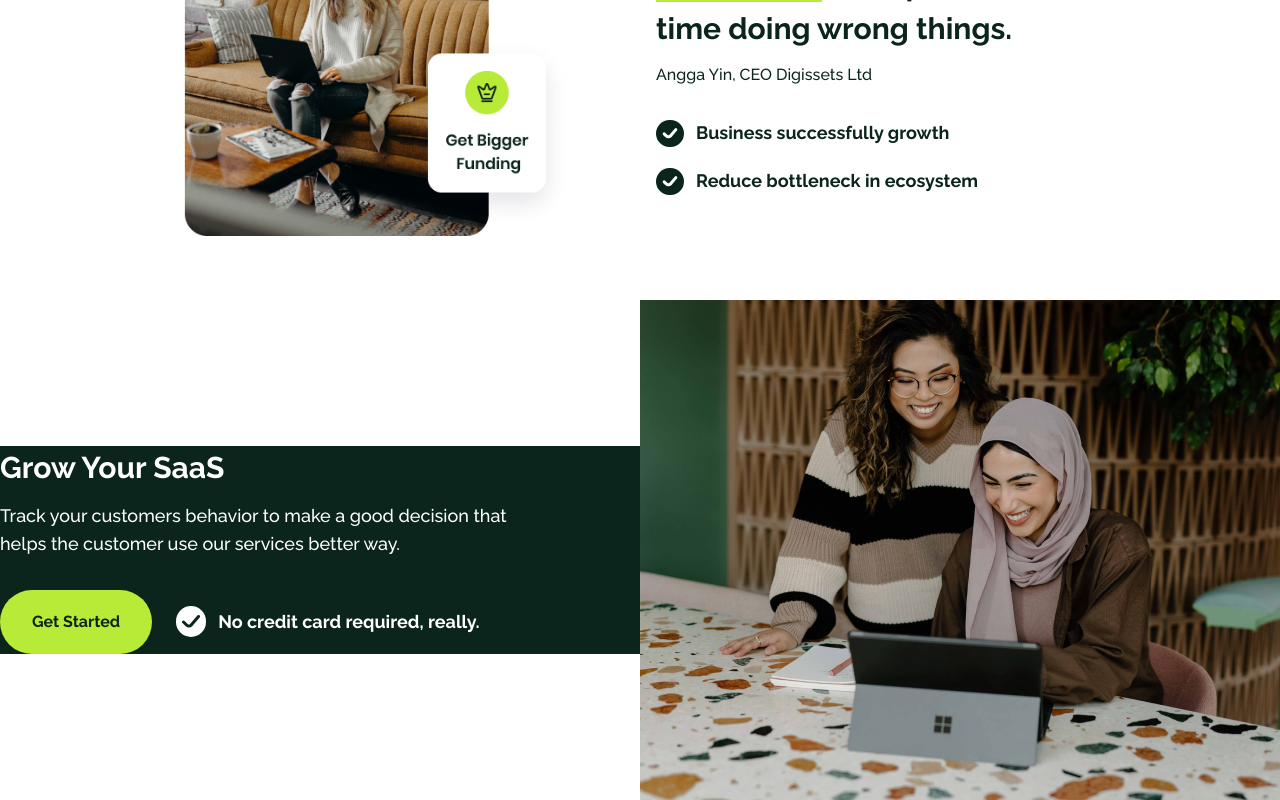
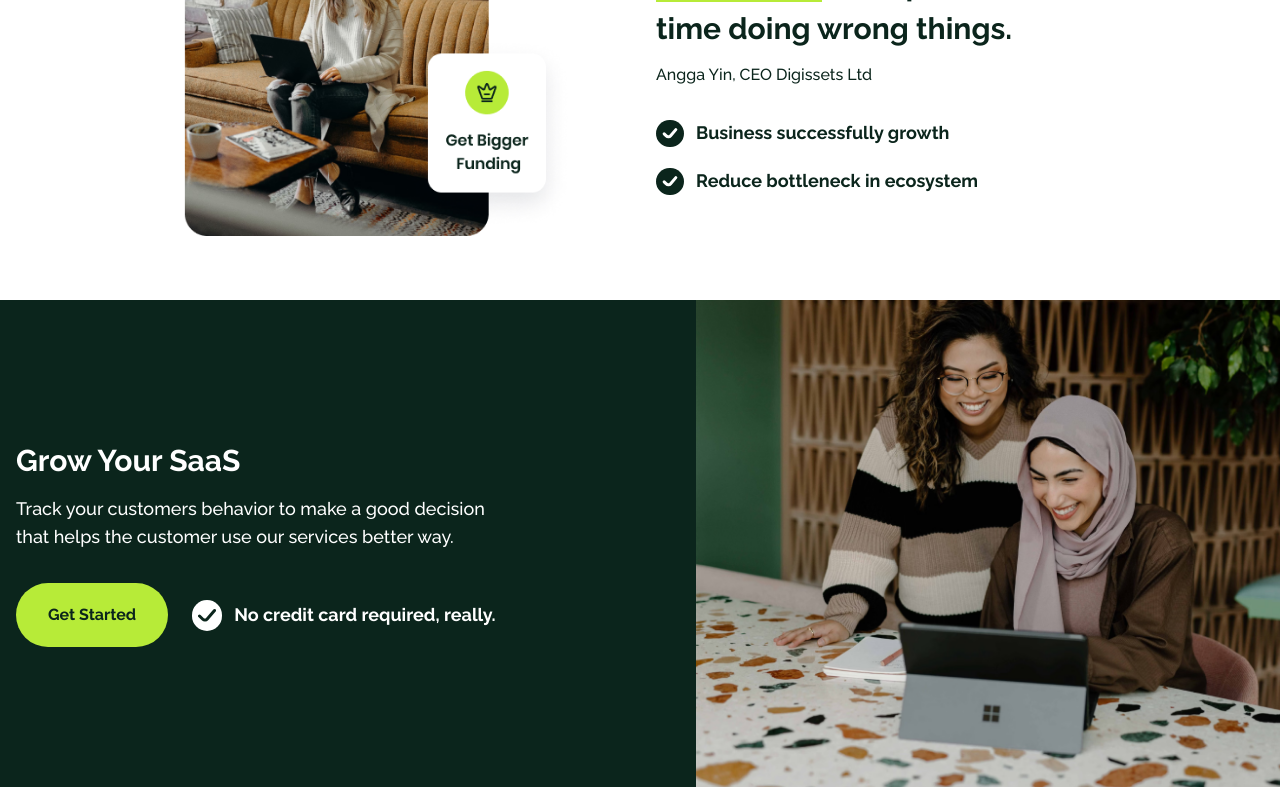
Before and after one commit to ervanervan/pasti-laris, a React (Vite) app: page / in a window 1280 px wide. Shown: the part 3578-4378 px from the top of the page. Built offline with nearby package versions, Linux system fonts and the light colour scheme; a web font is replaced by a local one.

Commit message:
update: get started component

```diff
--- a/src/components/GetStarted.jsx
+++ b/src/components/GetStarted.jsx
@@ -5,9 +5,9 @@ import Button from "./Button";
 
 const GetStarted = () => {
   return (
-    <section>
-      <div className="flex items-center justify-center">
-        <div className="flex-1 bg-green-1">
+    <section className="bg-green-1 relative overflow-x-hidden">
+      <div className="container mx-auto flex items-center justify-center px-4">
+        <div className="flex-1">
           <div className="flex flex-col gap-y-8">
             <div className="flex flex-col gap-y-3">
               <h2 className="text-3xl font-bold leading-[2.75rem] text-white-1">
@@ -33,7 +33,7 @@ const GetStarted = () => {
             </div>
           </div>
         </div>
-        <div className="flex-1 w-[40rem]">
+        <div className="absolute top-0 -right-14 md:relative md:flex-1 w-[40rem]">
           <img src={bannerGetStarted} alt="" className="w-full" />
         </div>
       </div>
```
